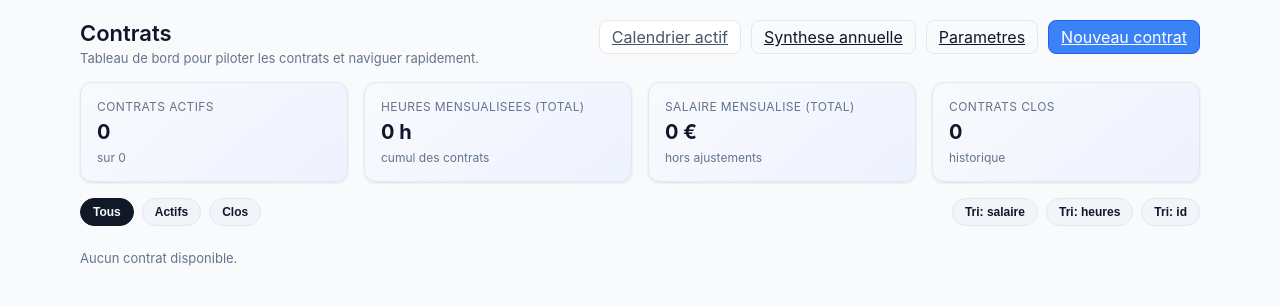
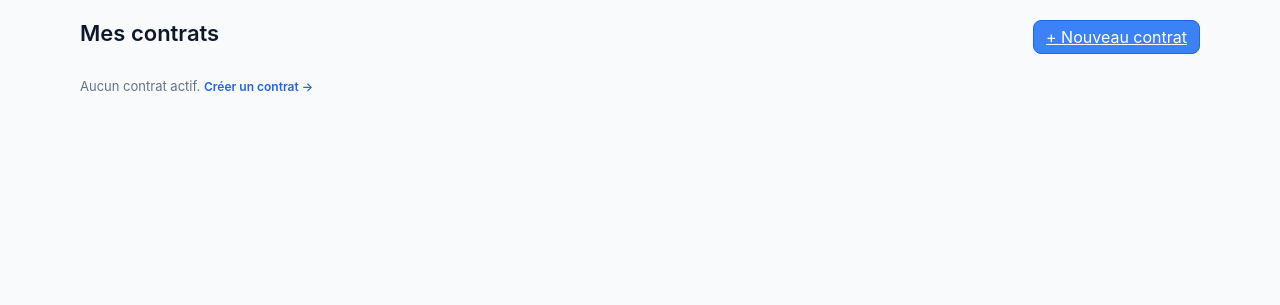
Before and after one commit to jleparoux/monassmat, a FastAPI app: page /contracts in a window 1280 px wide. Shown: the part 65-370 px from the top of the page. Run offline with FastAPI, Linux system fonts and the light colour scheme; some libraries are stand-ins or nearby versions.

Commit message:
feat: rewrite contracts_summary template with new card design + remove contracts.js

```diff
--- a/frontend/static/contracts.js
+++ /dev/null
@@ -1,71 +0,0 @@
-(function () {
-  const cards = Array.from(document.querySelectorAll(".contract-card"));
-  if (cards.length === 0) return;
-
-  const filterButtons = Array.from(document.querySelectorAll("[data-filter]"));
-  const sortButtons = Array.from(document.querySelectorAll("[data-sort]"));
-  const quickActions = Array.from(document.querySelectorAll("[data-quick-action]"));
-  const grid = document.querySelector(".contracts-grid");
-
-  function setActiveButton(buttons, active) {
-    buttons.forEach((btn) => btn.classList.toggle("is-active", btn === active));
-  }
-
-  function activeCards() {
-    return cards.filter((card) => !card.classList.contains("is-hidden"));
-  }
-
-  function updateQuickActions() {
-    const active = activeCards();
-    const target = active.length > 0 ? active[0] : cards[0];
-    if (!target) return;
-    const id = target.dataset.id;
-    if (!id) return;
-    quickActions.forEach((link) => {
-      const action = link.dataset.quickAction;
-      if (action === "calendar") link.href = `/contracts/${id}/calendar`;
-      if (action === "year") link.href = `/contracts/${id}/summary/year`;
-      if (action === "settings") link.href = `/contracts/${id}/settings`;
-    });
-  }
-
-  function applyFilter(filter) {
-    cards.forEach((card) => {
-      const status = card.dataset.status || "active";
-      const isMatch = filter === "all" || status === filter;
-      card.classList.toggle("is-hidden", !isMatch);
-    });
-    updateQuickActions();
-  }
-
-  function applySort(sortKey) {
-    const sorted = [...cards].sort((a, b) => {
-      if (sortKey === "salary") {
-        return Number(b.dataset.salary || 0) - Number(a.dataset.salary || 0);
-      }
-      if (sortKey === "hours") {
-        return Number(b.dataset.hours || 0) - Number(a.dataset.hours || 0);
-      }
-      return Number(a.dataset.id || 0) - Number(b.dataset.id || 0);
-    });
-    sorted.forEach((card) => grid.appendChild(card));
-    updateQuickActions();
-  }
-
-  filterButtons.forEach((btn) => {
-    btn.addEventListener("click", () => {
-      setActiveButton(filterButtons, btn);
-      applyFilter(btn.dataset.filter);
-    });
-  });
-
-  sortButtons.forEach((btn) => {
-    btn.addEventListener("click", () => {
-      setActiveButton(sortButtons, btn);
-      applySort(btn.dataset.sort);
-    });
-  });
-
-  applyFilter("all");
-  applySort("id");
-})();
--- a/frontend/templates/contracts_summary.html
+++ b/frontend/templates/contracts_summary.html
@@ -3,122 +3,87 @@
 
 <div class="page-header">
   <div>
-    <h1 class="page-title">Contrats</h1>
-    <p class="page-subtitle">Tableau de bord pour piloter les contrats et naviguer rapidement.</p>
+    <h1 class="page-title">Mes contrats</h1>
   </div>
   <div class="page-actions">
-    <a class="btn btn-secondary" data-quick-action="calendar" href="#">Calendrier actif</a>
-    <a class="btn" data-quick-action="year" href="#">Synthese annuelle</a>
-    <a class="btn" data-quick-action="settings" href="#">Parametres</a>
-    <a class="btn btn-primary" href="/contracts/new">Nouveau contrat</a>
+    <a class="btn btn-primary" href="/contracts/new">+ Nouveau contrat</a>
   </div>
 </div>
 
-<section class="dashboard-kpis">
-  <div class="card kpi-card">
-    <div class="kpi-label">Contrats actifs</div>
-    <div class="kpi-value">
-      {{ items | selectattr("is_active") | list | length }}
-    </div>
-    <div class="kpi-meta">sur {{ items | length }}</div>
-  </div>
-  <div class="card kpi-card">
-    <div class="kpi-label">Heures mensualisees (total)</div>
-    <div class="kpi-value">
-      {{ items | map(attribute="monthly_hours_theoretical") | sum | round(2) }} h
-    </div>
-    <div class="kpi-meta">cumul des contrats</div>
-  </div>
-  <div class="card kpi-card">
-    <div class="kpi-label">Salaire mensualise (total)</div>
-    <div class="kpi-value">
-      {{ items | map(attribute="monthly_salary_theoretical") | sum | round(2) }} €
-    </div>
-    <div class="kpi-meta">hors ajustements</div>
-  </div>
-  <div class="card kpi-card">
-    <div class="kpi-label">Contrats clos</div>
-    <div class="kpi-value">
-      {{ items | rejectattr("is_active") | list | length }}
-    </div>
-    <div class="kpi-meta">historique</div>
-  </div>
-</section>
-
-<section class="dashboard-toolbar">
-  <div class="toolbar-group">
-    <button class="filter-chip is-active" type="button" data-filter="all">Tous</button>
-    <button class="filter-chip" type="button" data-filter="active">Actifs</button>
-    <button class="filter-chip" type="button" data-filter="closed">Clos</button>
-  </div>
-  <div class="toolbar-group">
-    <button class="filter-chip" type="button" data-sort="salary">Tri: salaire</button>
-    <button class="filter-chip" type="button" data-sort="hours">Tri: heures</button>
-    <button class="filter-chip" type="button" data-sort="id">Tri: id</button>
-  </div>
-</section>
-
 <section class="contracts-grid">
-  {% for item in items %}
-    <article class="card contract-card" data-status="{{ "active" if item.is_active else "closed" }}"
-             data-salary="{{ item.monthly_salary_theoretical }}" data-hours="{{ item.monthly_hours_theoretical }}"
-             data-id="{{ item.id }}">
+  {% for item in items if item.is_active %}
+    {% set pct = ((item.days_entered / item.days_expected) * 100) | round | int if item.days_expected > 0 else 0 %}
+    {% set pct_capped = [pct, 100] | min %}
+    {% set bar_cls = "progress-bar__fill--ok" if item.days_entered >= (item.days_expected * 0.8) else ("progress-bar__fill--warn" if item.days_expected > 0 else "progress-bar__fill--neutral") %}
+    {% set count_cls = "text-ok" if item.days_entered >= item.days_expected else "muted" %}
+    <article class="card">
       <div class="card__header">
         <div>
-          <div class="title">
-            Contrat #{{ item.id }}{% if item.name %} - {{ item.name }}{% endif %}
-          </div>
-          <div class="muted">{{ item.child_name }}</div>
+          <div class="title">{{ item.child_name }}{% if item.name %} · {{ item.name }}{% endif %}</div>
+          <div class="muted">{{ item.hours_per_week | round(1) }}h/sem · {{ item.weeks_per_year | round(0) | int }} sem/an · {{ item.hourly_rate }} €/h</div>
         </div>
-        {% if item.is_active %}
-          <span class="badge badge--ok">Actif</span>
-        {% else %}
-          <span class="badge">Clos</span>
-        {% endif %}
+        <span class="badge badge--ok">Actif</span>
       </div>
       <div class="card__body">
-        <div class="contract-highlight">
-          <div class="highlight-block">
-            <span class="label">Salaire mensualise</span>
-            <span class="value">{{ item.monthly_salary_theoretical | round(2) }} €</span>
+        <div class="progress-row">
+          <div class="progress-label">
+            <span>{{ month_name }} {{ month_year }} — jours saisis</span>
+            <span class="{{ count_cls }}">{{ item.days_entered }} / {{ item.days_expected }}</span>
           </div>
-          <div class="highlight-block">
-            <span class="label">Heures mensualisees</span>
-            <span class="value">{{ item.monthly_hours_theoretical | round(2) }} h</span>
+          <div class="progress-bar">
+            <div class="progress-bar__fill {{ bar_cls }}" style="width: {{ pct_capped }}%"></div>
           </div>
         </div>
-        <div class="summary-list">
-          <div class="summary-row">
-            <span class="label">Periode</span>
-            <span class="value">{{ item.start_date }} → {{ item.end_date or "—" }}</span>
+        <div class="contract-kpis">
+          <div class="kpi">
+            <div class="kpi__label">Salaire mensuel</div>
+            <div class="kpi__value">{{ item.monthly_salary_theoretical | round(2) }} €</div>
           </div>
-          <div class="summary-row">
-            <span class="label">Heures / semaine</span>
-            <span class="value">{{ item.hours_per_week | round(2) }} h</span>
-          </div>
-          <div class="summary-row">
-            <span class="label">Semaines / an</span>
-            <span class="value">{{ item.weeks_per_year | round(2) }}</span>
-          </div>
-          <div class="summary-row">
-            <span class="label">Tarif horaire</span>
-            <span class="value">{{ item.hourly_rate | round(2) }} €</span>
+          <div class="kpi">
+            <div class="kpi__label">CP (solde)</div>
+            <div class="kpi__value">{{ item.cp_balance }} j</div>
           </div>
         </div>
       </div>
-      <div class="card__footer contract-actions">
-        <a class="btn btn-secondary" href="/contracts/{{ item.id }}/calendar">Calendrier</a>
-        <a class="btn" href="/contracts/{{ item.id }}/summary/year">Synthese annuelle</a>
-        <a class="btn" href="/contracts/{{ item.id }}/settings">Parametres</a>
+      <div class="action-grid">
+        <a class="action-grid__item action-grid__item--primary" href="/contracts/{{ item.id }}/calendar">📅 Calendrier</a>
+        <a class="action-grid__item" href="/contracts/{{ item.id }}/summary/year">📊 Synthèse annuelle</a>
+        <a class="action-grid__item" href="/contracts/{{ item.id }}/paid-leave">🌴 Congés payés</a>
+        <a class="action-grid__item" href="/contracts/{{ item.id }}/settings">⚙️ Paramètres</a>
       </div>
     </article>
   {% else %}
-    <div class="empty">Aucun contrat disponible.</div>
+    <div class="empty">
+      Aucun contrat actif.
+      <a href="/contracts/new" class="link">Créer un contrat →</a>
+    </div>
   {% endfor %}
 </section>
 
+{% set closed_items = items | rejectattr("is_active") | list %}
+{% if closed_items %}
+  <details class="contracts-closed">
+    <summary>Voir les contrats clos ({{ closed_items | length }})</summary>
+    <div class="contracts-grid" style="margin-top: 12px;">
+      {% for item in closed_items %}
+        <article class="card">
+          <div class="card__header">
+            <div>
+              <div class="title">{{ item.child_name }}{% if item.name %} · {{ item.name }}{% endif %}</div>
+              <div class="muted">Clos le {{ item.end_date }}</div>
+            </div>
+            <span class="badge">Clos</span>
+          </div>
+          <div class="action-grid">
+            <a class="action-grid__item" href="/contracts/{{ item.id }}/calendar">📅 Calendrier</a>
+            <a class="action-grid__item" href="/contracts/{{ item.id }}/summary/year">📊 Synthèse</a>
+            <a class="action-grid__item" href="/contracts/{{ item.id }}/paid-leave">🌴 Congés</a>
+            <a class="action-grid__item" href="/contracts/{{ item.id }}/settings">⚙️ Paramètres</a>
+          </div>
+        </article>
+      {% endfor %}
+    </div>
+  </details>
+{% endif %}
+
 {% endblock %}
-
-{% block scripts %}
-  <script src="/static/contracts.js"></script>
-{% endblock %}
```
